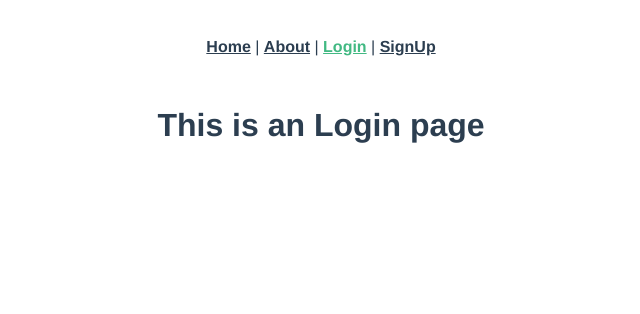
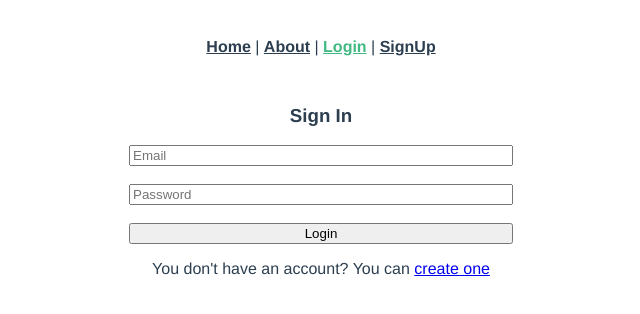
Before and after one commit to Esauromano/vuetest, a Vue app in the folder vanglar/: page /login in a window 1280 px wide. Shown: the top 314 px of the page, without its empty margins (319-959 px from the left). Built offline with nearby package versions, Linux system fonts and the light colour scheme.

Commit message:
Connecting Login to Firebase

```diff
--- a/vanglar/src/views/Login.vue
+++ b/vanglar/src/views/Login.vue
@@ -1,5 +1,41 @@
 <template>
-  <div class="about">
-    <h1>This is an Login page</h1>
+  <div class="Login">
+    <h3>Sign In</h3>
+    <input type="text" v-model="email" placeholder="Email"><br>
+    <input type="password" v-model="password" placeholder="Password"><br>
+    <button @click="login">Login</button>
+    <p>You don't have an account? You can <router-link to="/signup">create one</router-link></p>
   </div>
 </template>
+<style lang="css">
+.Login{
+  display: flex;
+  flex-direction: column;
+  max-width: 30vw;
+  margin: auto;
+}
+</style>
+<script>
+  import firebase from 'firebase';
+  export default {
+    name: 'login',
+    data() {
+      return {
+        email: '',
+        password: ''
+      }
+    },
+    methods: {
+      login: function() {
+        firebase.auth().signInWithEmailAndPassword(this.email, this.password).then(
+          () => {
+            this.$router.replace('home')
+          },
+          (err) => {
+            alert('Oops. ' + err.message)
+          }
+        );
+      }
+    }
+  }
+</script>
```
